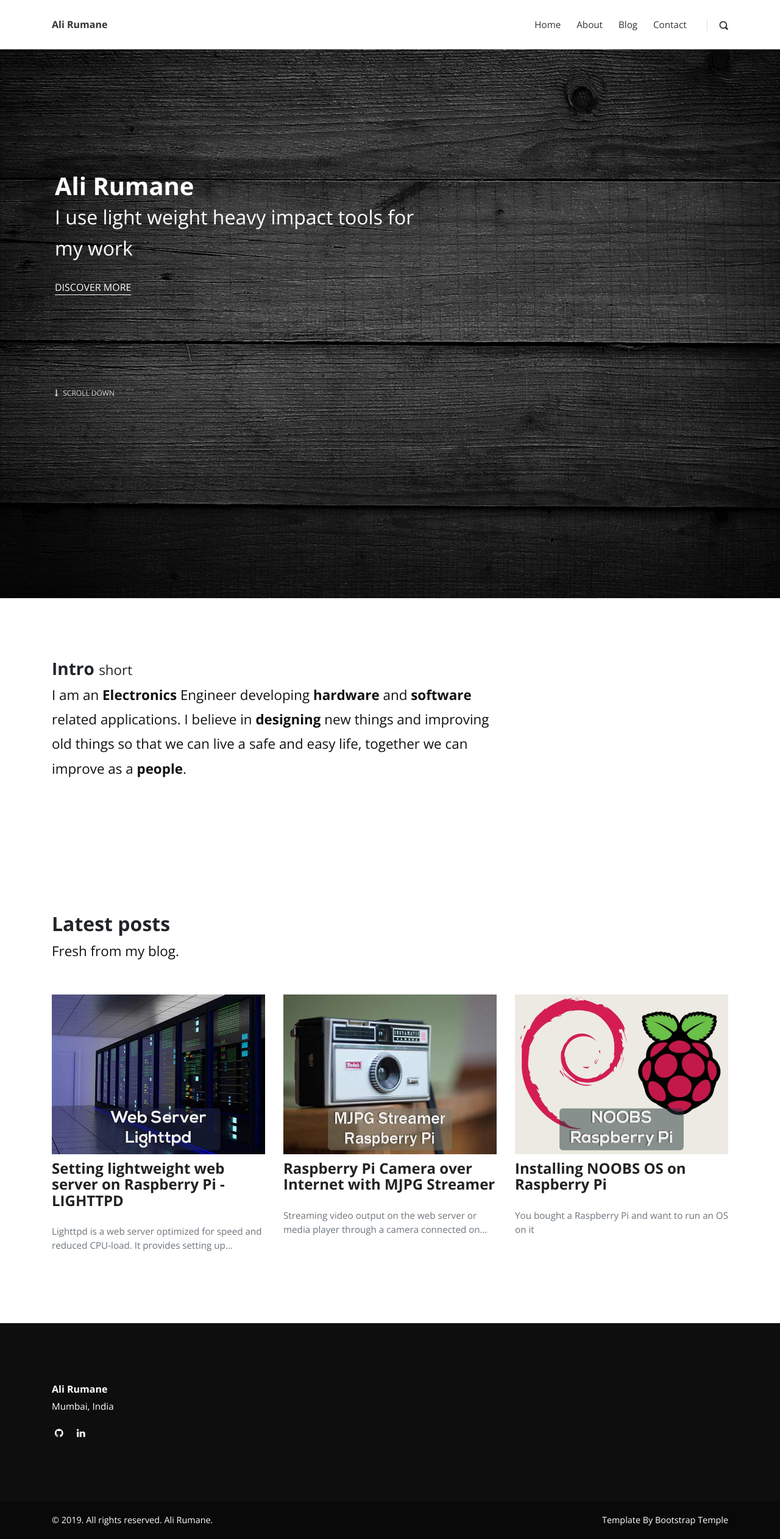
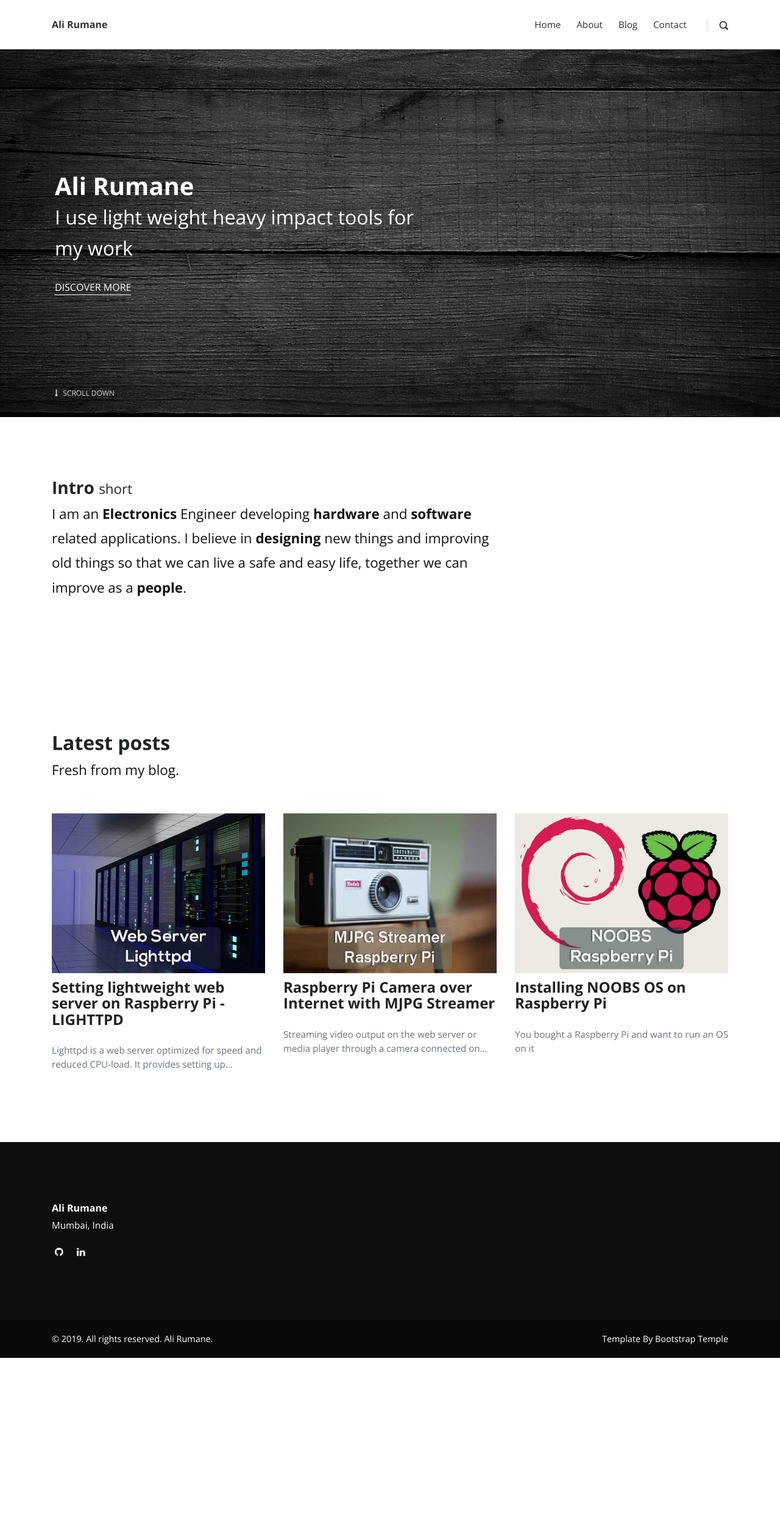
Before and after one commit to alirumane/alirumane.github.io, a Jekyll site: the page built from index.html, in a window 1280 px wide. Shown: the whole page at 61% size. Built offline with Jekyll 4.4.1, drawn with Linux system fonts in a browser that asks for light colours; after the commit the page ends 2227 px from its top, so only the background shows below that.

Commit message:
Update index.html

```diff
--- a/index.html
+++ b/index.html
@@ -4,7 +4,7 @@ title: Home
 ---
 
     <!-- Hero Section-->
-    <section style="background: url({{ site.baseurl}}/assets/img/hero.jpg); background-repeat: no-repeat; background-size: cover; background-position: center center; height: 100vh;" class="hero">
+    <section style="background: url({{ site.baseurl}}/assets/img/hero.jpg); background-repeat: no-repeat; background-size: cover; background-position: center center;" class="hero">
       <div class="container">
         <div class="row">
           <div class="col-lg-7">
```
